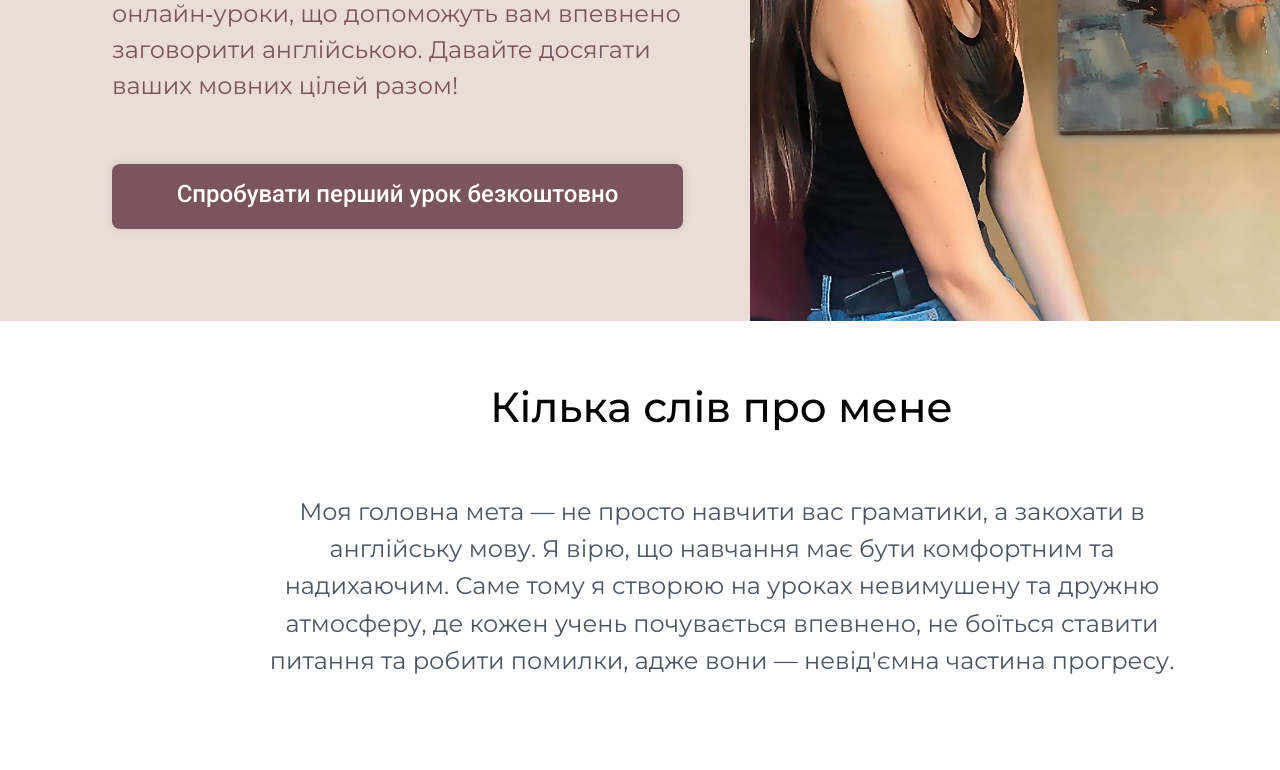
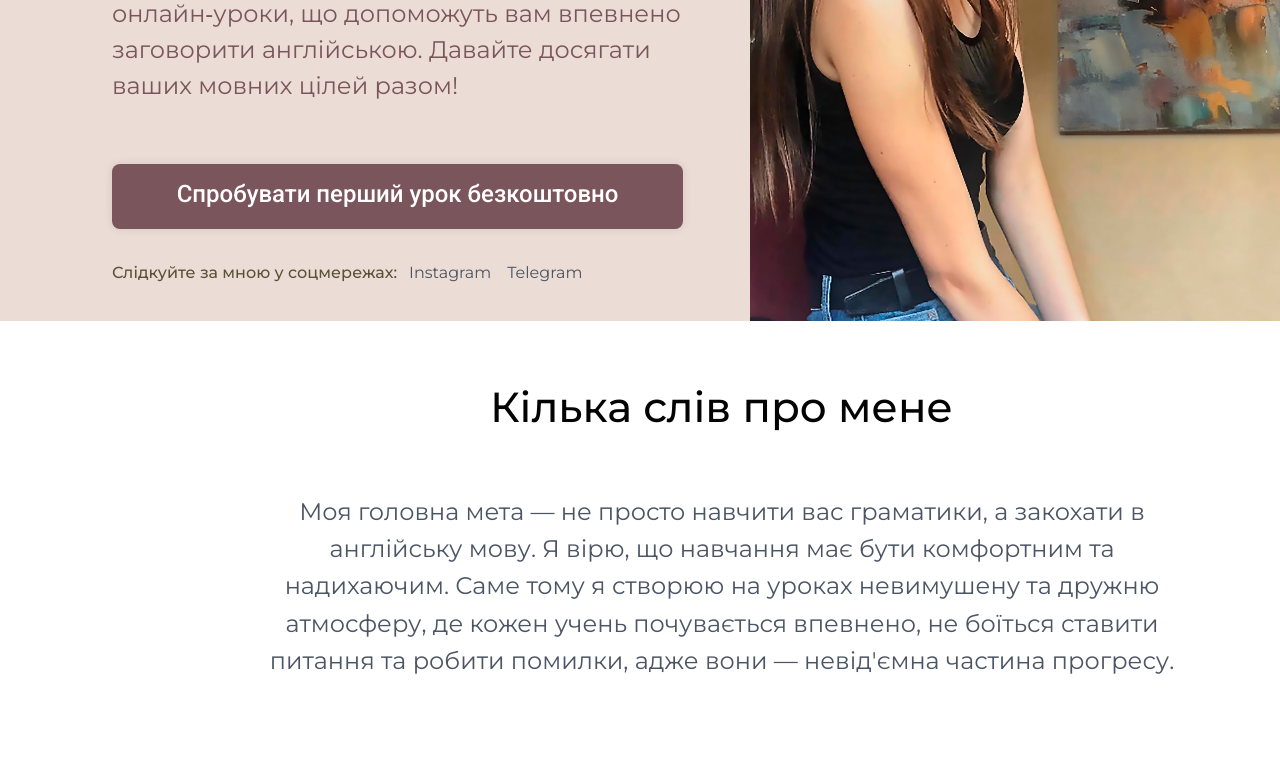
Before and after one commit to Pvitaly91/land-codex.loc, a PHP site: page /index.php in a window 1280 px wide; the page is wider, and only the part inside the window is pictured. Shown: the part 494-1264 px from the top of that part. Run offline with PHP 8.4, Linux system fonts and the light colour scheme; the visitor is signed in with stand-in values (Sample User, id 1); some libraries are stand-ins or nearby versions.

Commit message:
Add social links to hero and signup sections

```diff
--- a/index.php
+++ b/index.php
@@ -165,6 +165,28 @@ $landingPageHtml = <<<HTML
           <a class="py-2" href="#travels">Подорожі</a>
           <a class="py-2" href="#approach">Мій підхід</a>
 
+          <div class="mt-4 border-t border-stone-200 pt-4 text-[15px] leading-[1.5] text-stone-700">
+            <p class="mb-2 font-medium text-stone-900">Слідкуйте за мною у соцмережах:</p>
+            <div class="flex flex-col gap-2">
+              <a
+                href="https://www.instagram.com/dashatutor"
+                class="hover:text-[#7a555b]"
+                target="_blank"
+                rel="noopener noreferrer"
+              >
+                Instagram
+              </a>
+              <a
+                href="https://t.me/dashatutor"
+                class="hover:text-[#7a555b]"
+                target="_blank"
+                rel="noopener noreferrer"
+              >
+                Telegram
+              </a>
+            </div>
+          </div>
+
         </div>
       </div>
     </header>
@@ -189,6 +211,28 @@ $landingPageHtml = <<<HTML
             <a href="#signup" id="try-first-leson" class="reveal-child-left" data-scroll-child>
               Спробувати перший урок безкоштовно
             </a>
+
+            <div class="hidden md:flex items-center gap-3 mt-8 text-[16px] text-[#4b5563]" data-scroll-child>
+              <span class="font-medium text-[#595236]">Слідкуйте за мною у соцмережах:</span>
+              <div class="flex items-center gap-4">
+                <a
+                  href="https://www.instagram.com/dashatutor"
+                  class="hover:text-[#7a555b] underline-offset-4 hover:underline"
+                  target="_blank"
+                  rel="noopener noreferrer"
+                >
+                  Instagram
+                </a>
+                <a
+                  href="https://t.me/dashatutor"
+                  class="hover:text-[#7a555b] underline-offset-4 hover:underline"
+                  target="_blank"
+                  rel="noopener noreferrer"
+                >
+                  Telegram
+                </a>
+              </div>
+            </div>
 
           </div>
         </div>
@@ -425,6 +469,28 @@ $landingPageHtml = <<<HTML
       <p class="text-[#4b5563] text-[18px] sm:text-[20px] lg:text-[24px] leading-[1.4] max-w-2xl mx-auto mb-10" data-scroll-child>
         Запишіться на перший пробний урок безкоштовно! Просто заповніть форму, і я зв'яжуся з вами.
       </p>
+
+      <div class="mb-10 flex flex-col items-center justify-center gap-3 text-[16px] sm:text-[18px] text-[#4b5563]" data-scroll-child>
+        <span class="font-medium text-[#595236]">Хочете бути в курсі новин та корисних матеріалів?</span>
+        <div class="flex flex-col sm:flex-row items-center gap-3 sm:gap-5">
+          <a
+            href="https://www.instagram.com/dashatutor"
+            class="hover:text-[#7a555b] underline-offset-4 hover:underline"
+            target="_blank"
+            rel="noopener noreferrer"
+          >
+            Instagram
+          </a>
+          <a
+            href="https://t.me/dashatutor"
+            class="hover:text-[#7a555b] underline-offset-4 hover:underline"
+            target="_blank"
+            rel="noopener noreferrer"
+          >
+            Telegram
+          </a>
+        </div>
+      </div>
 
       <form id="contact-form" class="space-y-5 reveal-child-zoom" data-scroll-child novalidate>
         <input type="hidden" name="contact_form" value="1" />
```
